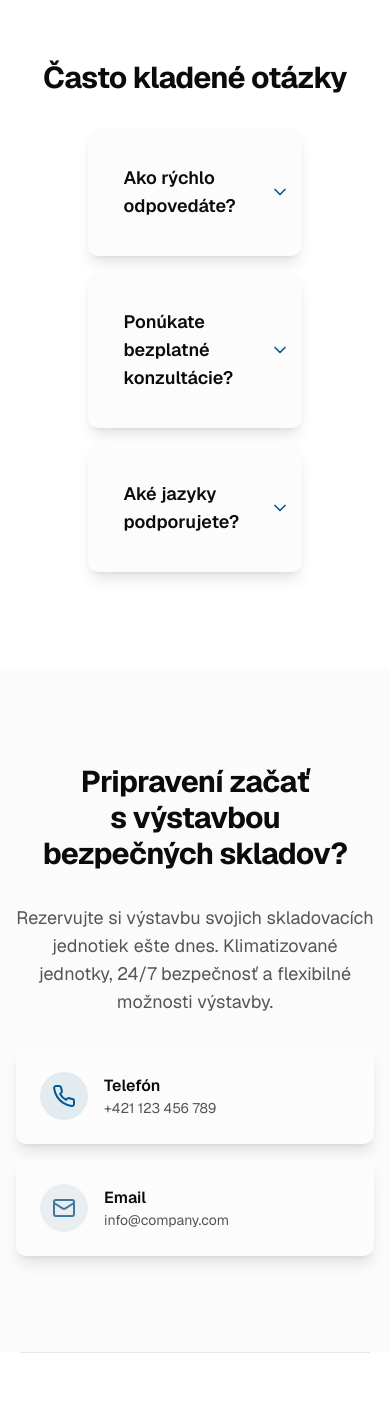
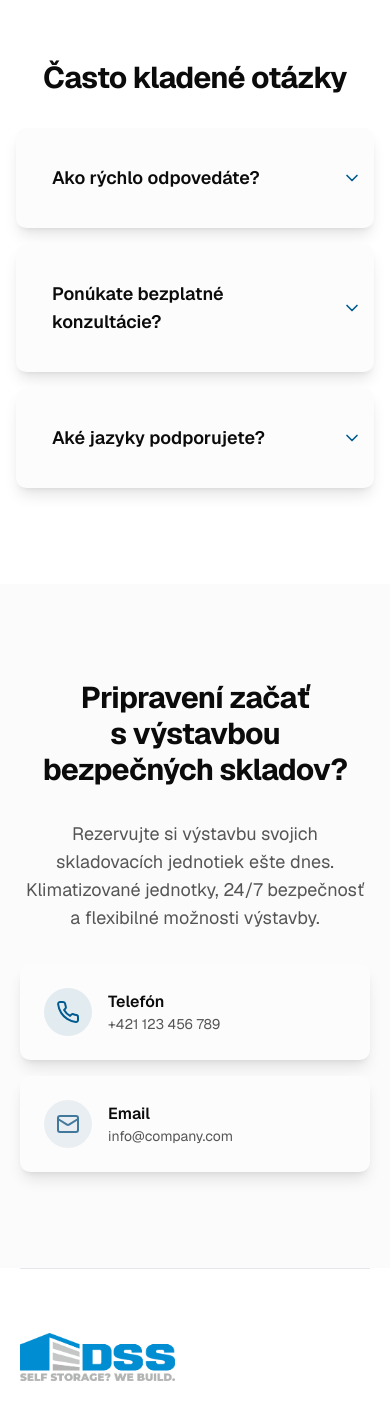
Before and after one commit to dejvidEm/dssc, a Next.js app: page /contact in a window 390 px wide. Shown: the part 1397-2805 px from the top of the page. Built offline with nearby package versions, Linux system fonts and the light colour scheme.

Commit message:
last update of the faq

```diff
--- a/app/contact/page.tsx
+++ b/app/contact/page.tsx
@@ -53,7 +53,7 @@ export default function ContactPage() {
               </h2>
             </div>
             <div className="flex justify-center">
-              <div className="w-full max-w-[60%] space-y-4">
+              <div className="w-full max-w-4xl space-y-4">
               {faqItems.map((item, index) => (
                 <Card key={index} className="border-0 shadow-lg">
                   <CardContent className="p-0">
@@ -88,14 +88,14 @@ export default function ContactPage() {
 
       {/* CTA Section */}
       <section className="py-24 bg-muted/30">
-        <div className="container text-center">
-          <div className="mx-auto max-w-3xl space-y-8">
+        <div className="px-5 sm:px-10 md:px-12 lg:px-5 text-center">
+          <div className="mx-auto w-full max-w-3xl space-y-8">
             <h2 className="text-3xl font-bold tracking-tight text-balance sm:text-4xl lg:text-5xl">
               {t.cta.title}
             </h2>
             <p className="text-lg text-muted-foreground text-pretty sm:text-xl">{t.cta.subtitle}</p>
             <div className="flex flex-col gap-4 sm:flex-row sm:justify-center sm:gap-6">
-              <Card className="p-6 border-0 shadow-lg">
+              <Card className="p-6 border-0 shadow-lg w-full sm:w-auto">
                 <div className="flex items-center gap-4">
                   <div className="flex h-12 w-12 items-center justify-center rounded-full bg-primary/10">
                     <Phone className="h-6 w-6 text-primary" />
@@ -109,7 +109,7 @@ export default function ContactPage() {
                   </div>
                 </div>
               </Card>
-              <Card className="p-6 border-0 shadow-lg">
+              <Card className="p-6 border-0 shadow-lg w-full sm:w-auto">
                 <div className="flex items-center gap-4">
                   <div className="flex h-12 w-12 items-center justify-center rounded-full bg-secondary/10">
                     <Mail className="h-6 w-6 text-secondary" />
```
